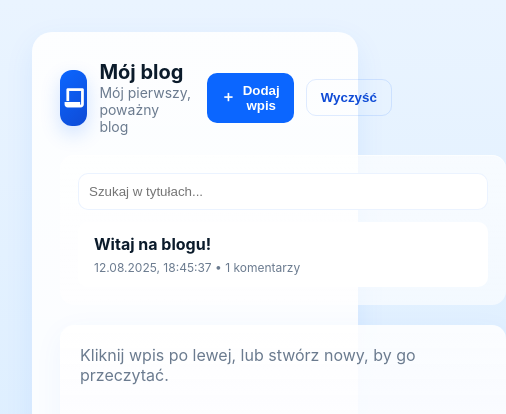
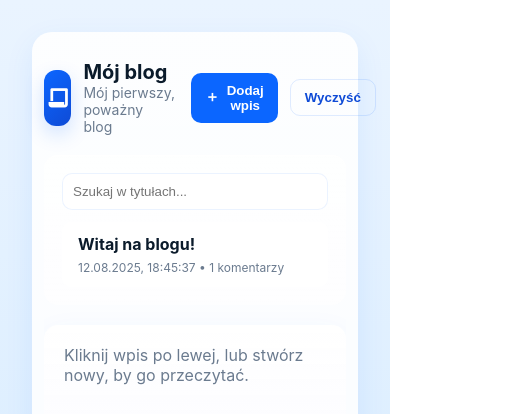
Before and after one commit to blogging33/blogging33.github.io, a plain HTML site: page index.html in a window 390 px wide. Shown: the top 414 px of the page, 506 px wide, since content can reach past the window. Drawn offline with nearby package versions, Linux system fonts and the light colour scheme.

Commit message:
Update style.css

```diff
--- a/style.css
+++ b/style.css
@@ -175,3 +175,37 @@ input[type=text]{padding:10px;border-radius:8px;border:1px solid rgba(11,102,255
     justify-content: center;
   }
 }
+
+/* Zapobiegamy wychodzeniu poza ekran na małych urządzeniach */
+body, html {
+  overflow-x: hidden; /* wyłącz poziomy scroll */
+}
+
+.container {
+  max-width: 100vw; /* maksymalna szerokość to szerokość ekranu */
+  overflow-x: hidden; /* zapobiegamy poziomemu przewijaniu */
+  padding-left: 16px;
+  padding-right: 16px;
+  box-sizing: border-box;
+}
+
+main {
+  overflow-x: hidden; /* zabezpieczenie */
+}
+
+/* Przywracamy responsywność i dopasowanie na telefonach */
+@media (max-width: 600px) {
+  .container {
+    padding-left: 12px;
+    padding-right: 12px;
+  }
+
+  main {
+    grid-template-columns: 1fr !important; /* jeden kolumnowy layout */
+  }
+
+  .sidebar, .viewer {
+    max-width: 100vw;
+    overflow-x: hidden;
+  }
+}
```
